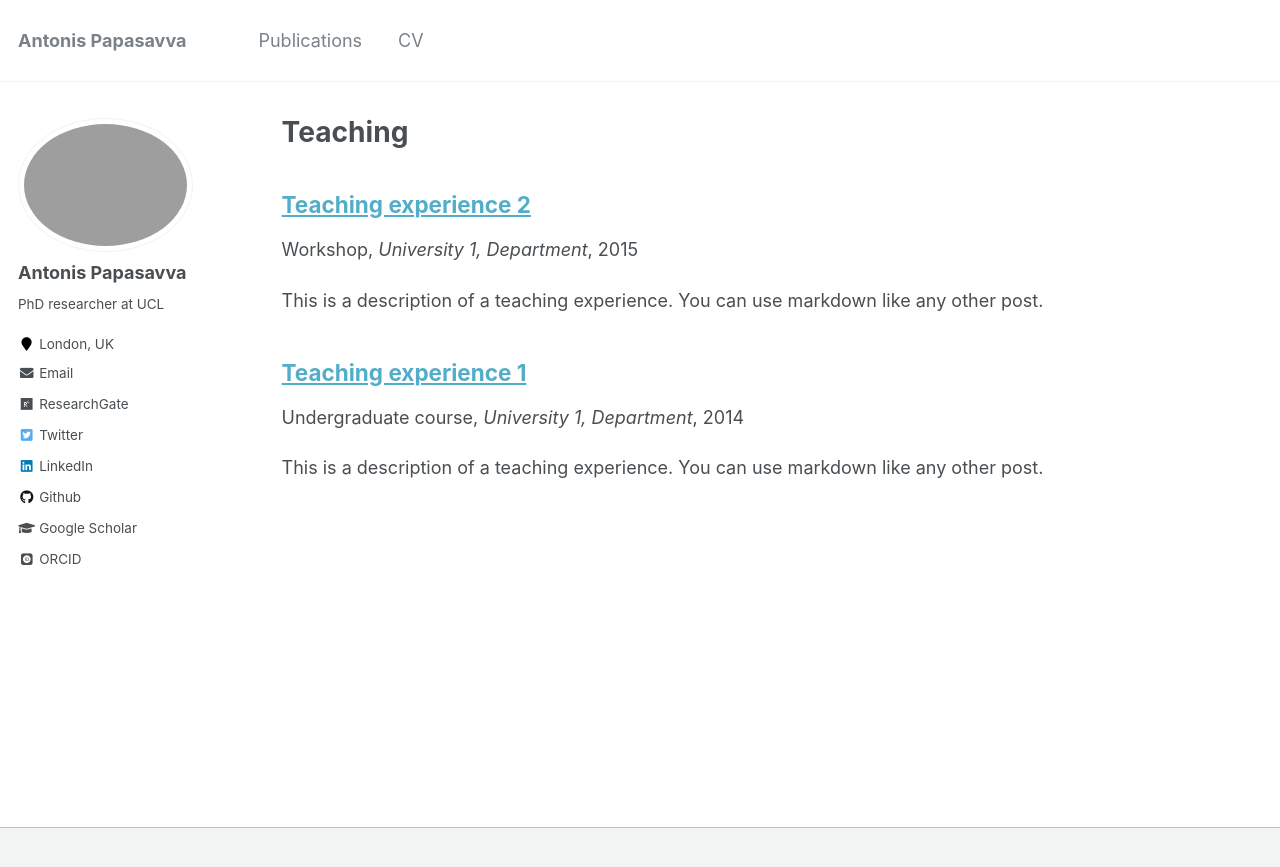
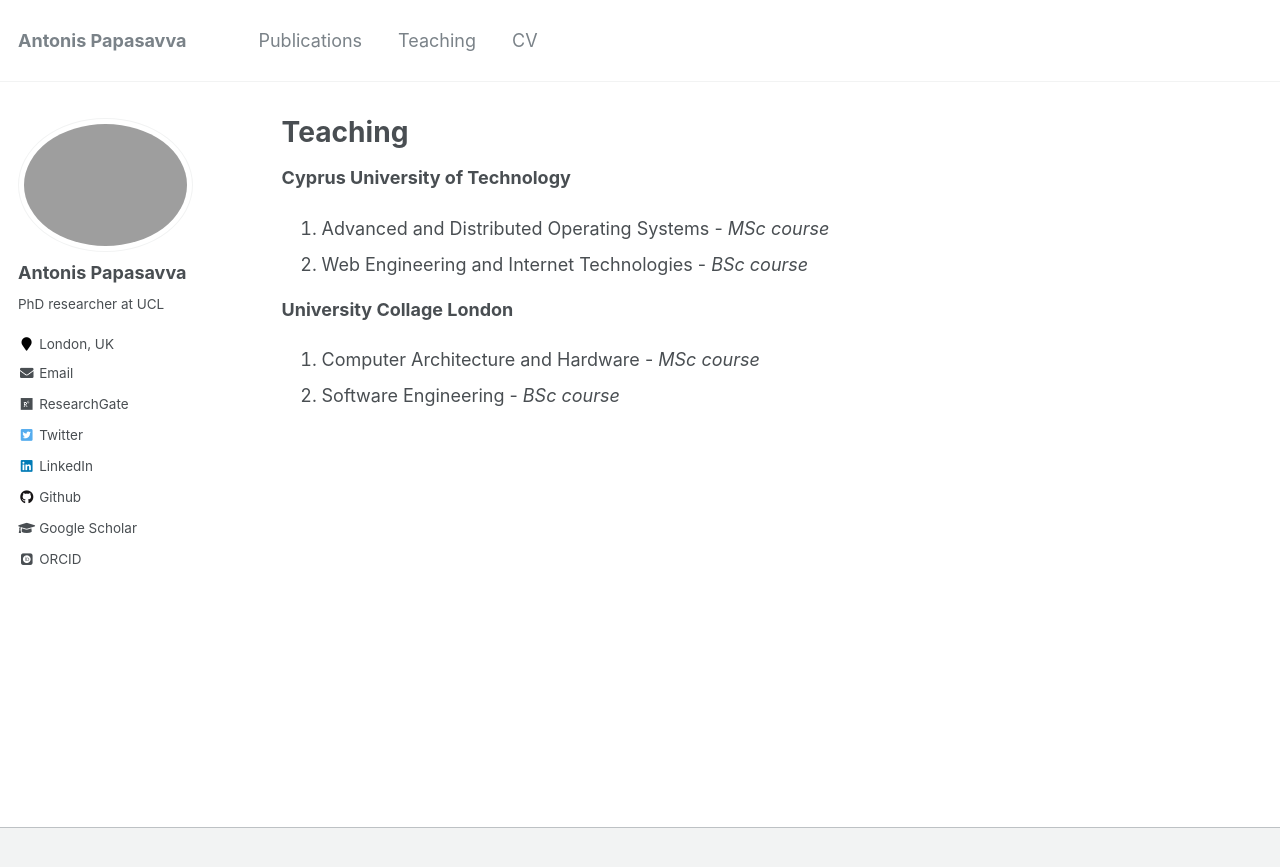
Before and after one commit to mattyhryan/mattyhryan.github.io, a Jekyll site: the page built from _pages/teaching.md, in a window 1280 px wide. Shown: the top 867 px of the page. Built offline with Jekyll 4.4.1, drawn with Linux system fonts in a browser that asks for light colours; some web fonts are replaced.

Commit message:
teaching tab

```diff
--- a/_data/navigation.yml
+++ b/_data/navigation.yml
@@ -3,8 +3,8 @@ main:
   - title: "Publications"
     url: /publications/
 
-#  - title: "Teaching"
-#    url: /teaching/
+  - title: "Teaching"
+    url: /teaching/
 
 #  - title: "Portfolio"
 #    url: /portfolio/
--- a/_pages/teaching.html
+++ /dev/null
@@ -1,12 +0,0 @@
----
-layout: archive
-title: "Teaching"
-permalink: /teaching/
-author_profile: true
----
-
-{% include base_path %}
-
-{% for post in site.teaching reversed %}
-  {% include archive-single.html %}
-{% endfor %}
--- /dev/null
+++ b/_pages/teaching.md
@@ -0,0 +1,16 @@
+---
+layout: archive
+title: "Teaching"
+permalink: /teaching/
+author_profile: true
+---
+
+{% include base_path %}
+
+**Cyprus University of Technology**
+1. Advanced and Distributed Operating Systems - *MSc course*
+2. Web Engineering and Internet Technologies - *BSc course*
+
+**University Collage London**
+1. Computer Architecture and Hardware - *MSc course*
+2. Software Engineering - *BSc course*
```
